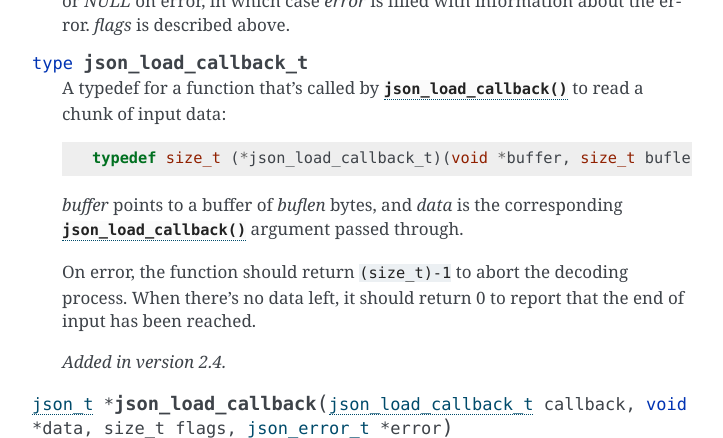
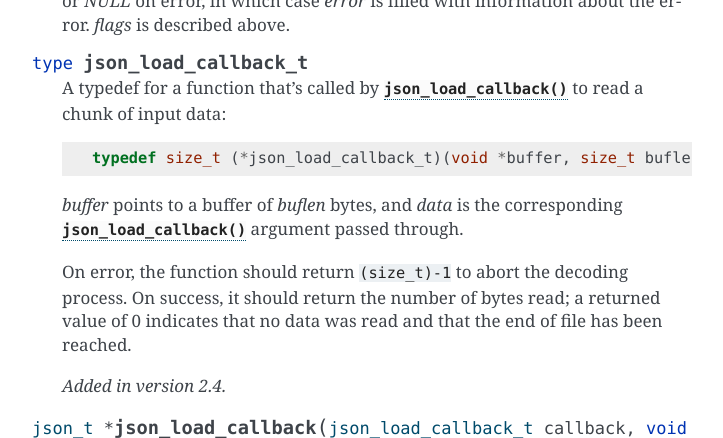
Before and after one commit to akheron/jansson, a Sphinx documentation site: the page built from doc/apiref.rst, in a window 1280 px wide and 900 px high, scrolled down 20366 px, cut to the strip 0-438 px from the top of the window. Shown: the whole strip, without its empty margins (388-1111 px from the left). Built offline with Sphinx 7.4.7, drawn with Linux system fonts in a browser that asks for light colours.

Commit message:
Clarified json_load_callback_t return value docs

```diff
--- a/doc/apiref.rst
+++ b/doc/apiref.rst
@@ -1031,8 +1031,9 @@ The following functions perform the actual JSON decoding.
    corresponding :func:`json_load_callback()` argument passed through.
 
    On error, the function should return ``(size_t)-1`` to abort the
-   decoding process. When there's no data left, it should return 0 to
-   report that the end of input has been reached.
+   decoding process. On success, it should return the number of bytes read;
+   a returned value of 0 indicates that no data was read and that the end of
+   file has been reached.
 
    .. versionadded:: 2.4
 
```
